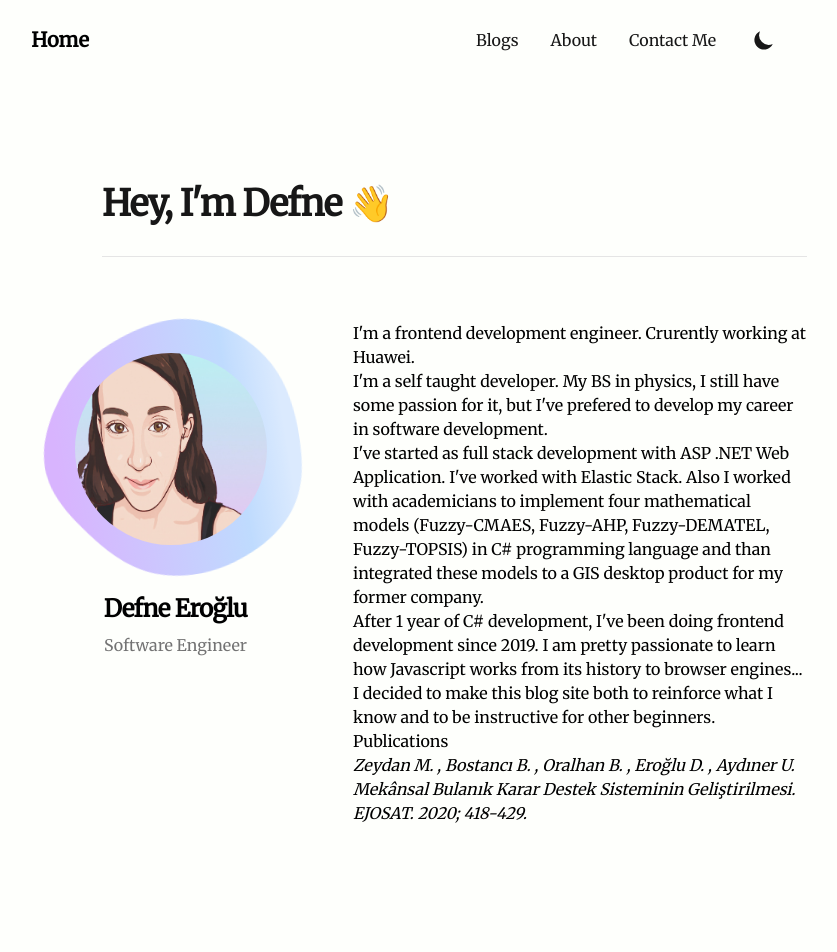
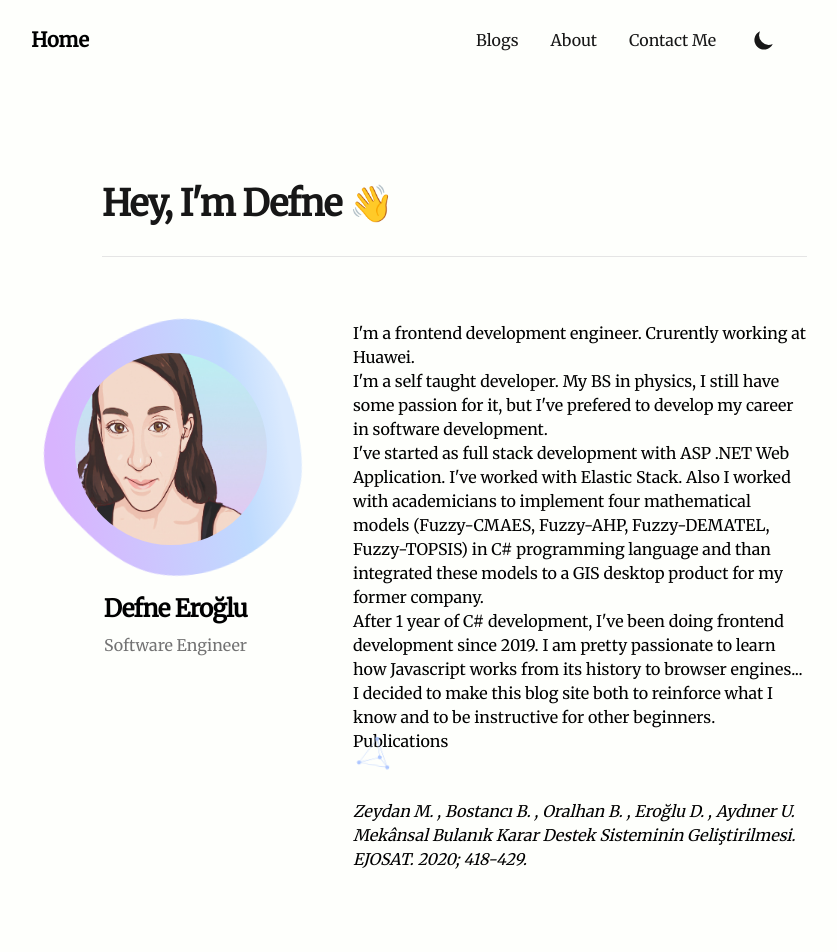
Before and after one commit to definite2/defneeroglu, a Next.js app: page /about in a window 1280 px wide. Shown: the top 952 px of the page, without its empty margins (239-1076 px from the left). Built offline with nearby package versions, Linux system fonts and the light colour scheme; what @tailwindcss/typography would draw is missing.

Commit message:
rever directed contact title animation

```diff
--- a/src/pages/about.js
+++ b/src/pages/about.js
@@ -2,7 +2,8 @@ import { PageSeo } from "@/components/Seo";
 import { siteMetadata } from "@/constants/siteMetadata";
 import Avatar from "@/components/Avatar";
 import CustomLink from "@/components/CustomLink";
-
+import Image from "next/image";
+import { motion } from "framer-motion";
 const about = () => {
   const { author, occupation } = siteMetadata;
   return (
@@ -20,6 +21,7 @@ const about = () => {
         <div className="items-start space-y-2 xl:grid xl:grid-cols-3 xl:gap-x-12 xl:space-y-0 lg:pt-8 ">
           <div className="flex flex-col items-center pt-8 space-x-2 lg:-ml-16 xl:col-start-1 xl:col-span-1">
             <Avatar />
+
             <h3 className="pt-4 pb-2 text-2xl font-bold leading-8 tracking-tight">
               {author}
             </h3>
@@ -36,19 +38,51 @@ const about = () => {
             </p>
             <p>
               I've started as full stack development with ASP .NET Web
-              Application. I've worked with Elastic Stack. Also I worked with academicians to implement four mathematical models
-              (Fuzzy-CMAES, Fuzzy-AHP, Fuzzy-DEMATEL, Fuzzy-TOPSIS) in C# programming language and than integrated these models to a GIS
-              desktop product for my former company.
+              Application. I've worked with Elastic Stack. Also I worked with
+              academicians to implement four mathematical models (Fuzzy-CMAES,
+              Fuzzy-AHP, Fuzzy-DEMATEL, Fuzzy-TOPSIS) in C# programming language
+              and than integrated these models to a GIS desktop product for my
+              former company.
             </p>
             <p>
-             After 1 year of C# development, I've been doing frontend development since 2019. I am pretty passionate to learn how Javascript works from its history to browser engines...
-             I decided to make this blog site both to reinforce what I know and to be instructive for other beginners.
+              After 1 year of C# development, I've been doing frontend
+              development since 2019. I am pretty passionate to learn how
+              Javascript works from its history to browser engines... I decided
+              to make this blog site both to reinforce what I know and to be
+              instructive for other beginners.
             </p>
-            <h4>Publications</h4>
-            <CustomLink className="italic" href="https://dergipark.org.tr/tr/pub/ejosat/issue/53473/711076">
-            Zeydan M. , Bostancı B. , Oralhan B. , Eroğlu D. , Aydıner U. Mekânsal Bulanık Karar Destek Sisteminin Geliştirilmesi. EJOSAT. 2020; 418-429.
+            <h4>
+              Publications{" "}
+              <motion.div
+                initial={{
+                  rotate: 0,
+                }}
+                animate={{
+                  rotate: 5,
+                }}
+                transition={{
+                  duration: 7,
+                  ease: "easeInOut",
+                  repeat: Infinity,
+                  repeatType: "reverse",
+                }}
+              >
+                <Image
+                  className="self-start absolute -top-2 right-10 z-1"
+                  src="/media/triangle.svg"
+                  width="40px"
+                  height="40px"
+                />
+              </motion.div>
+            </h4>
+            <CustomLink
+              className="italic"
+              href="https://dergipark.org.tr/tr/pub/ejosat/issue/53473/711076"
+            >
+              Zeydan M. , Bostancı B. , Oralhan B. , Eroğlu D. , Aydıner U.
+              Mekânsal Bulanık Karar Destek Sisteminin Geliştirilmesi. EJOSAT.
+              2020; 418-429.
             </CustomLink>
-
           </div>
         </div>
       </div>
--- a/src/pages/contact.js
+++ b/src/pages/contact.js
@@ -2,6 +2,7 @@ import { PageSeo } from "@/components/Seo";
 import { siteMetadata } from "@/constants/siteMetadata";
 import Image from "next/image";
 import ContactForm from "@/components/Forms/ContactForm";
+import { motion } from "framer-motion";
 const contact = () => {
   const { author } = siteMetadata;
   return (
@@ -13,15 +14,37 @@ const contact = () => {
 
       <div id="contact_form" className="divide-y">
         <div className="pt-6 pb-8 space-y-2 md:space-y-5">
-          <h1 className="text-2xl font-extrabold leading-9 tracking-tight text-gray-900 dark:text-gray-100 sm:text-3xl sm:leading-10 md:text-4xl md:leading-14">
-            Let's Connect
-          </h1>
+          <motion.div
+            initial="hidden"
+            animate="visible"
+            variants={{
+              hidden: {
+                scale: 0.2,
+                opacity: 0,
+              },
+              visible: {
+                scale: 1,
+                opacity: 1,
+
+              },
+            }}
+          >
+            <h1 className="text-2xl font-extrabold leading-9 tracking-tight text-gray-900 dark:text-gray-100 sm:text-3xl sm:leading-10 md:text-4xl md:leading-14">
+              Let's Connect
+            </h1>
+          </motion.div>
         </div>
         <div className="items-start space-y-2 xl:grid xl:grid-cols-3 xl:gap-x-2 xl:space-y-0 lg:pt-8 ">
           <div className="pt-8 pb-8 prose lg:prose-lg dark:prose-dark max-w-none xl:col-span-2">
             <ContactForm />
           </div>
-          <Image className="-z-10 xl:col-span-1 connectme" src="/media/connectme.svg" width="300px" height="376px"/>
+
+          <Image
+            className="-z-10 xl:col-span-1 connectme"
+            src="/media/connectme.svg"
+            width="300px"
+            height="376px"
+          />
         </div>
       </div>
 
```
